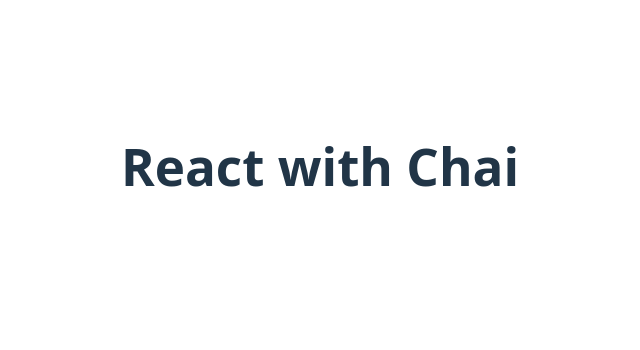
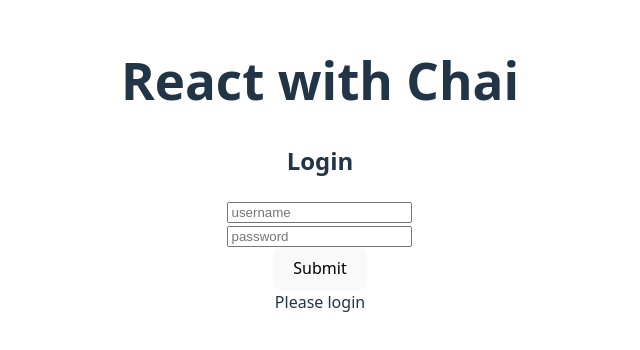
Before and after one commit to mustafakamran01/React, a React (Vite) app in the folder 08_miniContext/: page / in a window 1280 px wide. Shown: the part 234-584 px from the top of the page, without its empty margins (320-960 px from the left). Built offline with nearby package versions, Linux system fonts and the light colour scheme.

Commit message:
Accumulating all components in App.jsx

```diff
--- a/08_miniContext/src/App.jsx
+++ b/08_miniContext/src/App.jsx
@@ -1,11 +1,16 @@
 import './App.css'
+import Login from './components/Login'
+import Profile from './components/Profile'
+import UserContextProvider from './context/UserContextProvider'
 
 function App() {
 
   return (
-    <>
+    <UserContextProvider>
       <h1>React with Chai</h1>
-    </>
+      <Login />
+      <Profile />
+    </UserContextProvider>
   )
 }
 
--- /dev/null
+++ b/08_miniContext/src/components/Login.jsx
@@ -0,0 +1,41 @@
+import React from 'react'
+import { useState } from 'react'
+import { useContext } from 'react'
+import UserContext from '../context/UserContext'
+
+function Login() {
+
+    const [username, setUsername] = useState('')
+    const [password, setPassword] = useState('')
+
+    const {setUser} = useContext(UserContext)
+
+    const handleSubmit = (e) => {
+        e.preventDefault()
+        setUser({username, password})
+    }
+
+    return (
+        <div>
+            <h2>Login</h2>
+
+            <input type="text"
+            value={username}
+            onChange={ (e) => setUsername(e.target.value)}
+            placeholder='username' />
+
+            <br />
+
+            <input type="text"
+            value={password}
+            onChange={ (e) => setPassword(e.target.value)}
+            placeholder='password' />
+
+            <br />
+
+            <button onClick={handleSubmit}>Submit</button>
+        </div>
+    )
+}
+
+export default Login
--- /dev/null
+++ b/08_miniContext/src/components/Profile.jsx
@@ -0,0 +1,14 @@
+import React from 'react'
+import { useContext } from 'react'
+import UserContext from '../context/UserContext'
+
+function Profile() {
+
+    const {user} = useContext(UserContext)
+
+    if (!user) return <div>Please login</div>
+
+    return <div>Welcome {user.username} </div>
+}
+
+export default Profile
--- a/08_miniContext/src/context/UserContext.js
+++ b/08_miniContext/src/context/UserContext.js
@@ -0,0 +1,5 @@
+import React from "react";
+
+const UserContext = React.createContext();
+
+export default UserContext
--- /dev/null
+++ b/08_miniContext/src/context/UserContextProvider.jsx
@@ -0,0 +1,16 @@
+import React from "react";
+import UserContext from "./UserContext";
+import { useState } from "react";
+
+const UserContextProvider = ({children}) => {
+
+    const [user, setUser] = useState(null)
+
+    return(
+        <UserContext.Provider value={{user, setUser}}>
+        {children}
+        </UserContext.Provider>
+    )
+}
+
+export default UserContextProvider
```
Also changed, not shown: 1 other file (tests, documents, lock files or other folders).
